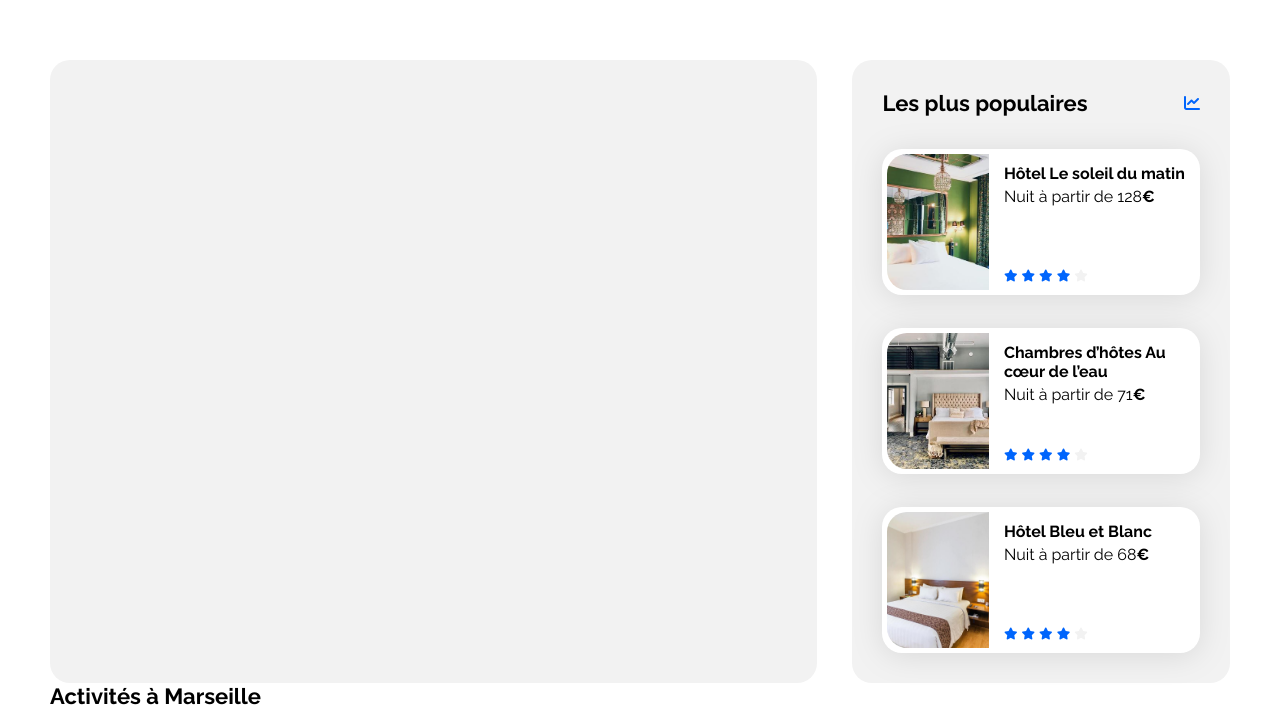
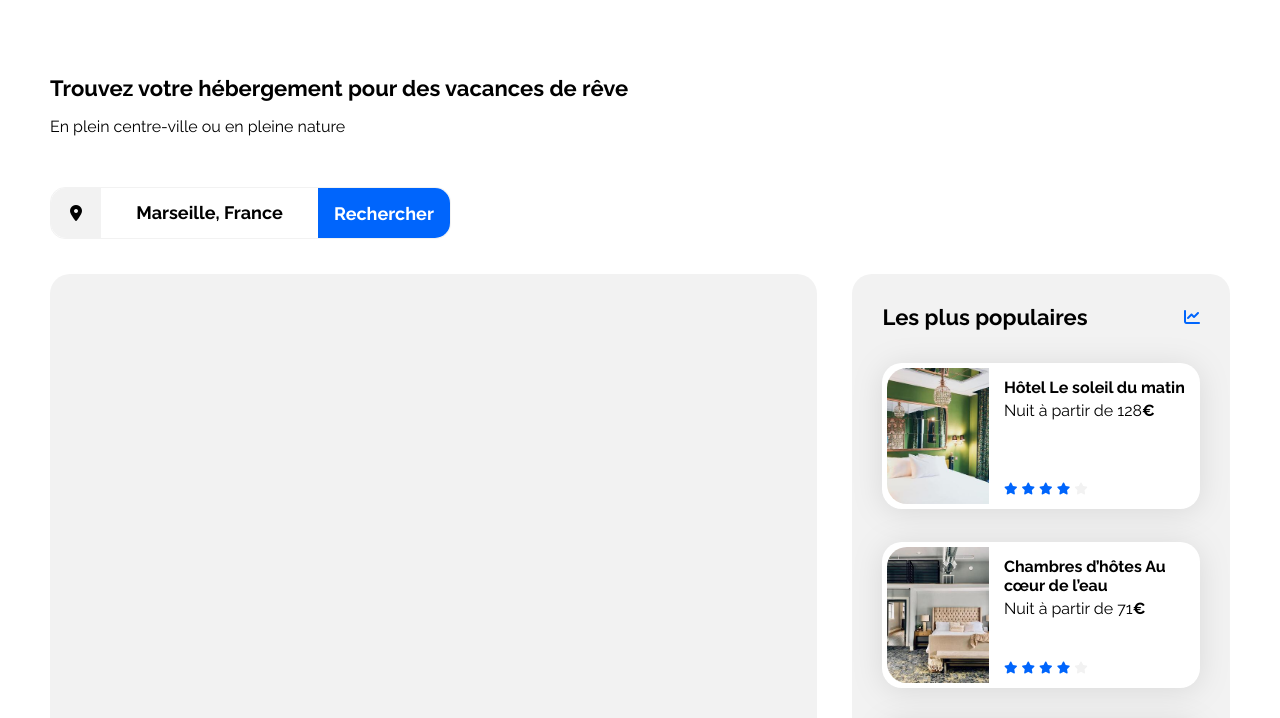
Before and after one commit to Nestradama/ocs-booki, a plain HTML site: page index.html in a window 1280 px wide. Shown: the part 52-770 px from the top of the page. Drawn offline with Linux system fonts and the light colour scheme.

Commit message:
feat: added search bar fix: css modified gap in "main"

```diff
--- a/css/style.css
+++ b/css/style.css
@@ -28,6 +28,7 @@ body {
     max-width: 1440px;
     padding: 0 50px;
     box-sizing: border-box;
+
 }
 
 a {
@@ -63,6 +64,25 @@ a {
     color: var(--main-bg-color)
 }
 
+#info_group{
+    display: flex;
+    flex-direction: column;
+    gap: 35px;
+}
+
+#headline h1{
+    font-size: 22px;
+}
+#headline p{
+    font-size: 16px;
+    font-weight: 400;
+}
+
+main{
+    display: flex;
+    flex-direction: column;
+    gap: 35px;
+}
 /****** Hebergements And Populaires ***********/
 .hebergements-and-populaires {
     display: flex;
@@ -163,6 +183,44 @@ nav a:hover{
     border-top: 4px #0065FC solid;
 }
 
+/*Search bar & filters*/
+#search_bar {
+    display: flex;
+    flex-direction: row;
+    border-radius: 15px;
+    height: 3.125rem;
+    border: 1px solid #F2F2F2;
+    width: fit-content;
+}
+
+#search_bar *{
+    border:none;
+    align-content: center;
+    text-align: center;
+}
+
+#search_bar #icon_search_pin{
+    background: #F2F2F2;
+    border-radius: 15px 0 0 15px;
+    width: 3.125rem;
+    color: black;
+}
+
+#search_bar button{
+    background: #0065FC;
+    border-radius: 0 15px 15px 0;
+    font-size: 18px;
+    font-weight: 700;
+    color: white;
+    padding: 15px 16px 15px 16px;
+}
+
+#search_bar input, #search_bar input::placeholder {
+    font-weight: 700;
+    font-size: 18px;
+    color: black;
+}
+
 /* Le code ci-dessous correspond à la version responsive uniquement */
 
 /****** Media queries ***********/
--- a/index.html
+++ b/index.html
@@ -24,6 +24,21 @@
             </nav>
         </header>
         <main>
+            <div id="info_group">
+                <div id="headline">
+                    <h1>Trouvez votre hébergement pour des vacances de rêve</h1>
+                    <p>En plein centre-ville ou en pleine nature</p>
+                </div>
+
+                <div id="search_bar">
+                    <i id="icon_search_pin" class="fa-solid fa-location-dot"></i>
+                    <label>
+                        <input placeholder="Marseille, France">
+                    </label>
+                    <button>Rechercher</button>
+                </div>
+            </div>
+
             <div class="hebergements-and-populaires">
                 <section id="hebergements" class="hebergements">
 
```
